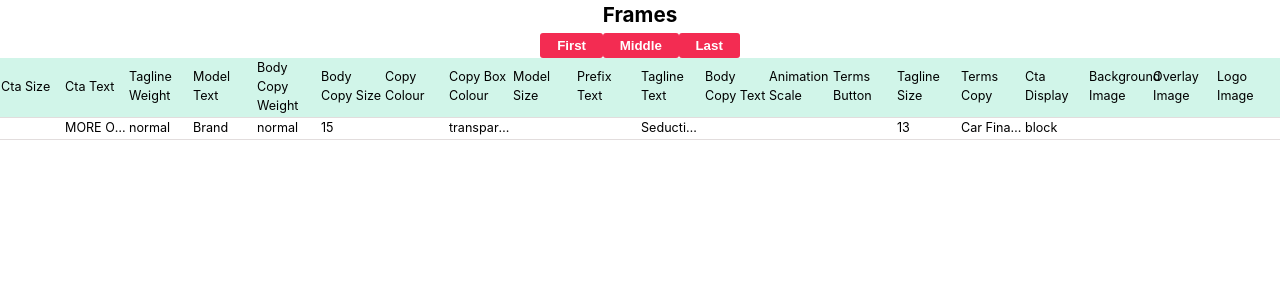
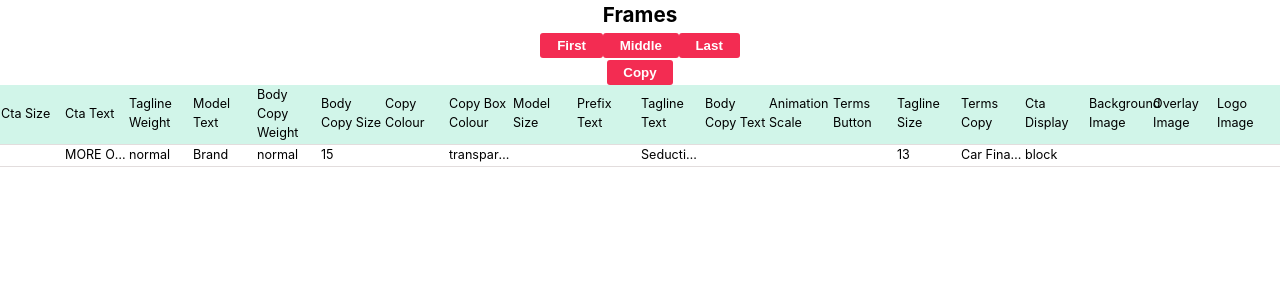
Before and after one commit to EduRomoGO/frames-viewer, a React (Create React App) app: page / in a window 1280 px wide. Shown: the top 300 px of the page. Built offline with nearby package versions, Linux system fonts and the light colour scheme.

Commit message:
feat: show all frames on copy button press

```diff
--- a/src/components/FramesViewer.js
+++ b/src/components/FramesViewer.js
@@ -74,22 +74,33 @@ const FramesViewer = () => {
 
   const renderFrameView = (visibleFrames, columns, frames) => {
     if (visibleFrames && columns.length && Object.keys(frames).length > 0) {
-      const { columnNamesList, framesArray } = prepareForRender({columns, frames})
+      const { columnNamesList, framesArray } = prepareForRender({ columns, frames })
       const getVisibleFramesList = (framesArray, visibleFrames) => {
-        return framesArray.filter(item => item.position === visibleFrames);
-      }
+        return visibleFrames === 'all' ? framesArray : framesArray.filter(item => item.position === visibleFrames);
+      };
 
       const handleFramesButtonClick = buttonName => {
         setVisibleFrames(buttonName);
       }
 
-      return <section className='c-frame-view'>
+      const handleCopyButton = () => {
+        setVisibleFrames('all');
+      }
+
+      return <section className='c-frame-viewer__subwrapper'>
         <header>
           <h1>Frames</h1>
         </header>
-        <Button name='first' onClick={handleFramesButtonClick} />
-        <Button name='middle' onClick={handleFramesButtonClick} />
-        <Button name='last' onClick={handleFramesButtonClick} />
+        <section className='c-frame-viewer__actions'>
+          <div className='c-frame-viewer__actions-frames'>
+            <Button name='first' onClick={handleFramesButtonClick} />
+            <Button name='middle' onClick={handleFramesButtonClick} />
+            <Button name='last' onClick={handleFramesButtonClick} />
+          </div>
+          <div className='c-frame-viewer__action-copy-wrapper'>
+            <Button name='Copy' onClick={handleCopyButton} />
+          </div>
+        </section>
         <FramesTable visibleFramesList={getVisibleFramesList(framesArray, visibleFrames)} columnNamesList={columnNamesList} />
       </section>
     } else {
```
